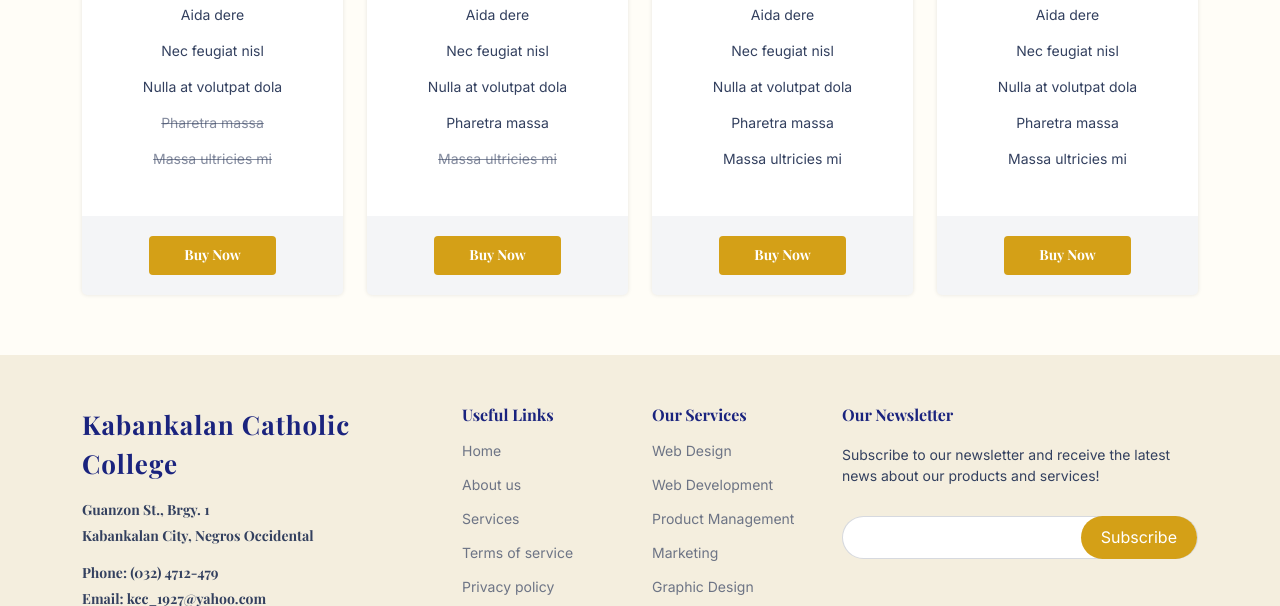
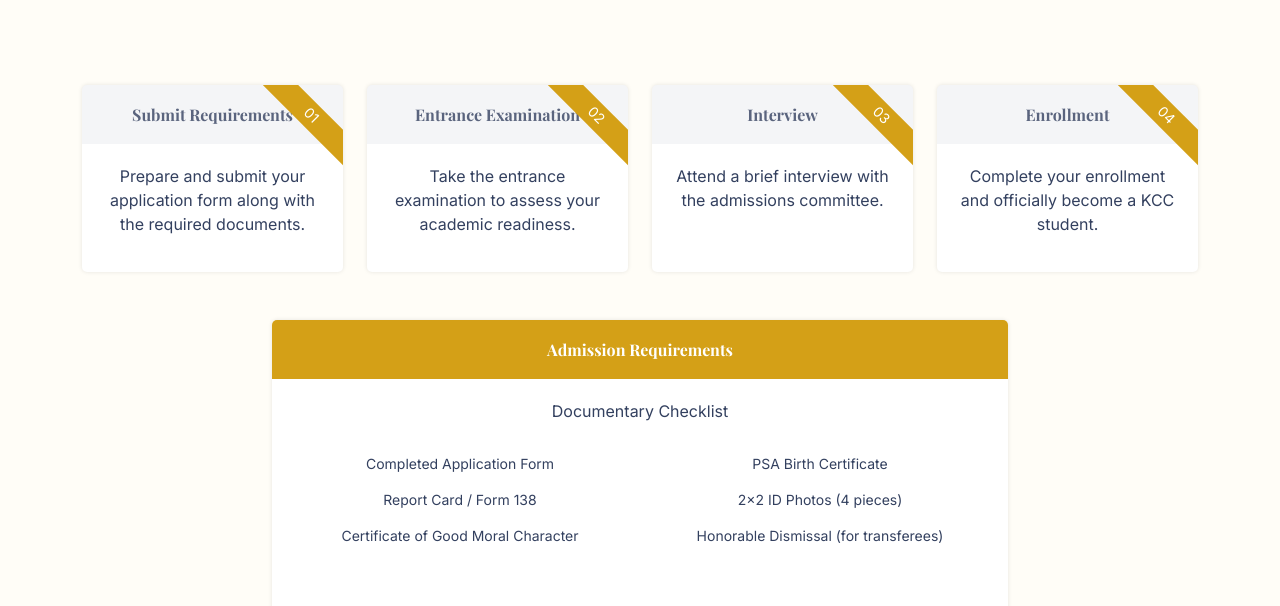
Before and after one commit to adrian-balceda/Balceda-Project-2, a plain HTML site: page pricing.html in a window 1280 px wide. Shown: the part 588-1194 px from the top of the page. Drawn offline with nearby package versions, Linux system fonts and the light colour scheme.

Commit message:
Updating

```diff
--- a/pricing.html
+++ b/pricing.html
@@ -92,77 +92,79 @@
 
       <div class="container">
 
-        <div class="row gy-3">
+        <div class="section-title text-center mb-5" data-aos="fade-up">
+          <h2>Four Steps to Enrollment</h2>
+          <p>Everything you need to know about enrolling at KCC—steps, requirements, and what to expect.</p>
+        </div>
 
-          <div class="col-xl-3 col-lg-6" data-aos="fade-up" data-aos-delay="100">
-            <div class="pricing-item">
-              <h3>Free</h3>
-              <h4><sup>$</sup>0<span> / month</span></h4>
-              <ul>
-                <li>Aida dere</li>
-                <li>Nec feugiat nisl</li>
-                <li>Nulla at volutpat dola</li>
-                <li class="na">Pharetra massa</li>
-                <li class="na">Massa ultricies mi</li>
-              </ul>
-              <div class="btn-wrap">
-                <a href="#" class="btn-buy">Buy Now</a>
+        <div class="row gy-4">
+
+          <div class="col-xl-3 col-md-6" data-aos="fade-up" data-aos-delay="100">
+            <div class="pricing-item text-center h-100">
+              <span class="advanced">01</span>
+              <h3>Submit Requirements</h3>
+              <p>Prepare and submit your application form along with the required documents.</p>
             </div>
           </div>
-          </div><!-- End Pricing Item -->
 
-          <div class="col-xl-3 col-lg-6" data-aos="fade-up" data-aos-delay="200">
-            <div class="pricing-item featured">
-              <h3>Business</h3>
-              <h4><sup>$</sup>19<span> / month</span></h4>
-              <ul>
-                <li>Aida dere</li>
-                <li>Nec feugiat nisl</li>
-                <li>Nulla at volutpat dola</li>
-                <li>Pharetra massa</li>
-                <li class="na">Massa ultricies mi</li>
-              </ul>
-              <div class="btn-wrap">
-                <a href="#" class="btn-buy">Buy Now</a>
+          <div class="col-xl-3 col-md-6" data-aos="fade-up" data-aos-delay="200">
+            <div class="pricing-item text-center h-100">
+              <span class="advanced">02</span>
+              <h3>Entrance Examination</h3>
+              <p>Take the entrance examination to assess your academic readiness.</p>
             </div>
           </div>
-          </div><!-- End Pricing Item -->
 
-          <div class="col-xl-3 col-lg-6" data-aos="fade-up" data-aos-delay="400">
-            <div class="pricing-item">
-              <h3>Developer</h3>
-              <h4><sup>$</sup>29<span> / month</span></h4>
-              <ul>
-                <li>Aida dere</li>
-                <li>Nec feugiat nisl</li>
-                <li>Nulla at volutpat dola</li>
-                <li>Pharetra massa</li>
-                <li>Massa ultricies mi</li>
-              </ul>
-              <div class="btn-wrap">
-                <a href="#" class="btn-buy">Buy Now</a>
+          <div class="col-xl-3 col-md-6" data-aos="fade-up" data-aos-delay="300">
+            <div class="pricing-item text-center h-100">
+              <span class="advanced">03</span>
+              <h3>Interview</h3>
+              <p>Attend a brief interview with the admissions committee.</p>
             </div>
           </div>
-          </div><!-- End Pricing Item -->
 
-          <div class="col-xl-3 col-lg-6" data-aos="fade-up" data-aos-delay="400">
-            <div class="pricing-item">
-              <span class="advanced">Advanced</span>
-              <h3>Ultimate</h3>
-              <h4><sup>$</sup>49<span> / month</span></h4>
-              <ul>
-                <li>Aida dere</li>
-                <li>Nec feugiat nisl</li>
-                <li>Nulla at volutpat dola</li>
-                <li>Pharetra massa</li>
-                <li>Massa ultricies mi</li>
-              </ul>
-              <div class="btn-wrap">
-                <a href="#" class="btn-buy">Buy Now</a>
+          <div class="col-xl-3 col-md-6" data-aos="fade-up" data-aos-delay="400">
+            <div class="pricing-item text-center h-100">
+              <span class="advanced">04</span>
+              <h3>Enrollment</h3>
+              <p>Complete your enrollment and officially become a KCC student.</p>
             </div>
           </div>
-          </div><!-- End Pricing Item -->
 
+        </div>
+
+        <div class="row justify-content-center mt-5">
+          <div class="col-lg-8" data-aos="fade-up" data-aos-delay="100">
+            <div class="pricing-item featured">
+              <h3 class="text-center">Admission Requirements</h3>
+              <p class="text-center">Documentary Checklist</p>
+              <div class="row">
+                <div class="col-md-6">
+                  <ul>
+                    <li>Completed Application Form</li>
+                    <li>Report Card / Form 138</li>
+                    <li>Certificate of Good Moral Character</li>
+                  </ul>
+                </div>
+                <div class="col-md-6">
+                  <ul>
+                    <li>PSA Birth Certificate</li>
+                    <li>2×2 ID Photos (4 pieces)</li>
+                    <li>Honorable Dismissal (for transferees)</li>
+                  </ul>
+                </div>
+              </div>
+              <div class="text-center mt-3">
+                <a href="https://kcc.wela.ph/" class="btn-buy" target="_blank" rel="noopener">Apply Now</a>
+              </div>
+            </div>
+          </div>
+        </div>
+
+        <div class="text-center mt-5" data-aos="fade-up">
+          <h3>Enrollment is Open!</h3>
+          <p>Secure your slot for the upcoming academic year. Visit the Registrar's Office or contact us for more details.</p>
+          <a href="contact.html" class="btn-buy">Contact Admissions</a>
         </div>
 
       </div>
```
Lines whose indentation alone changed are shown as unchanged.
